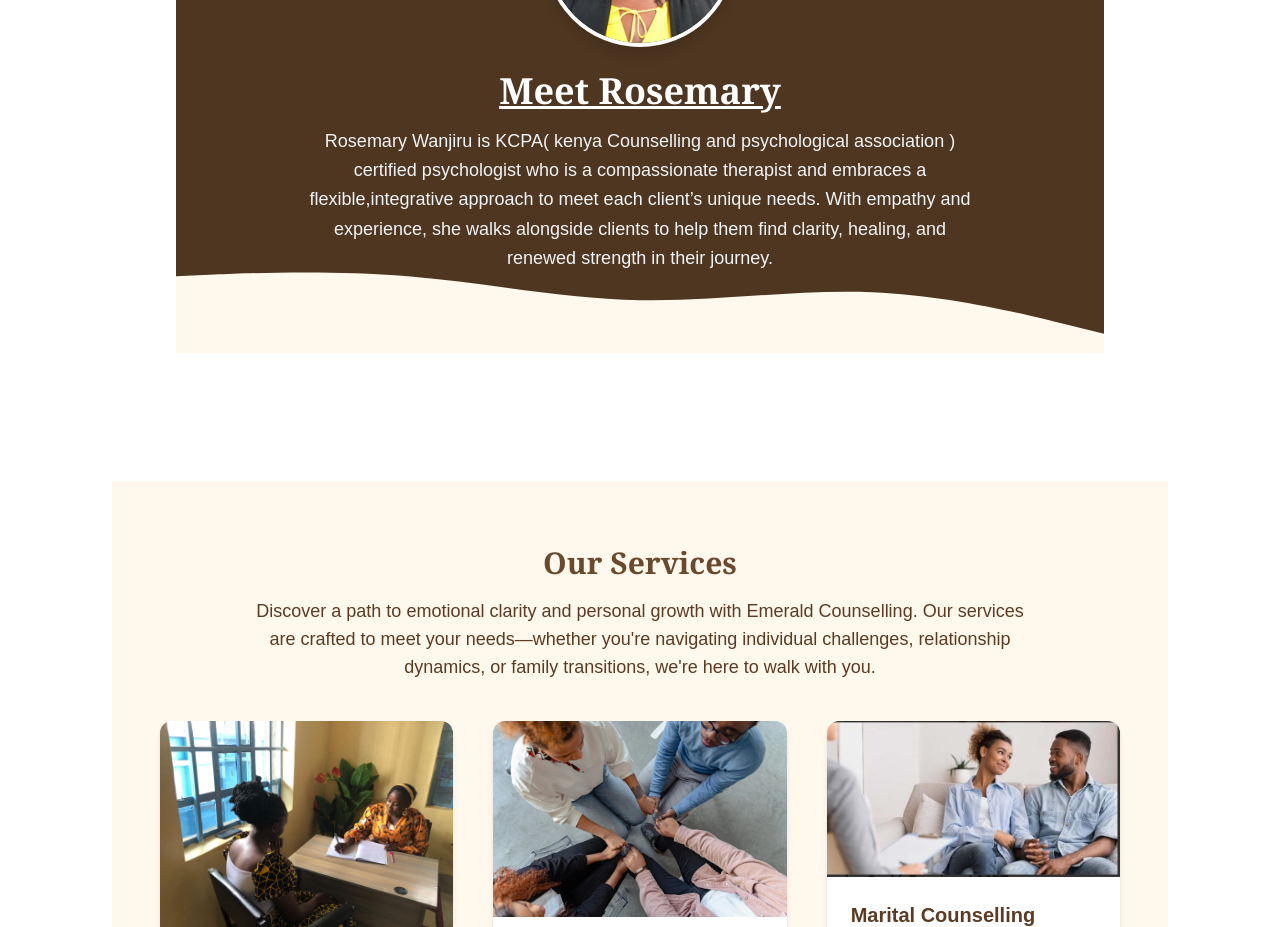
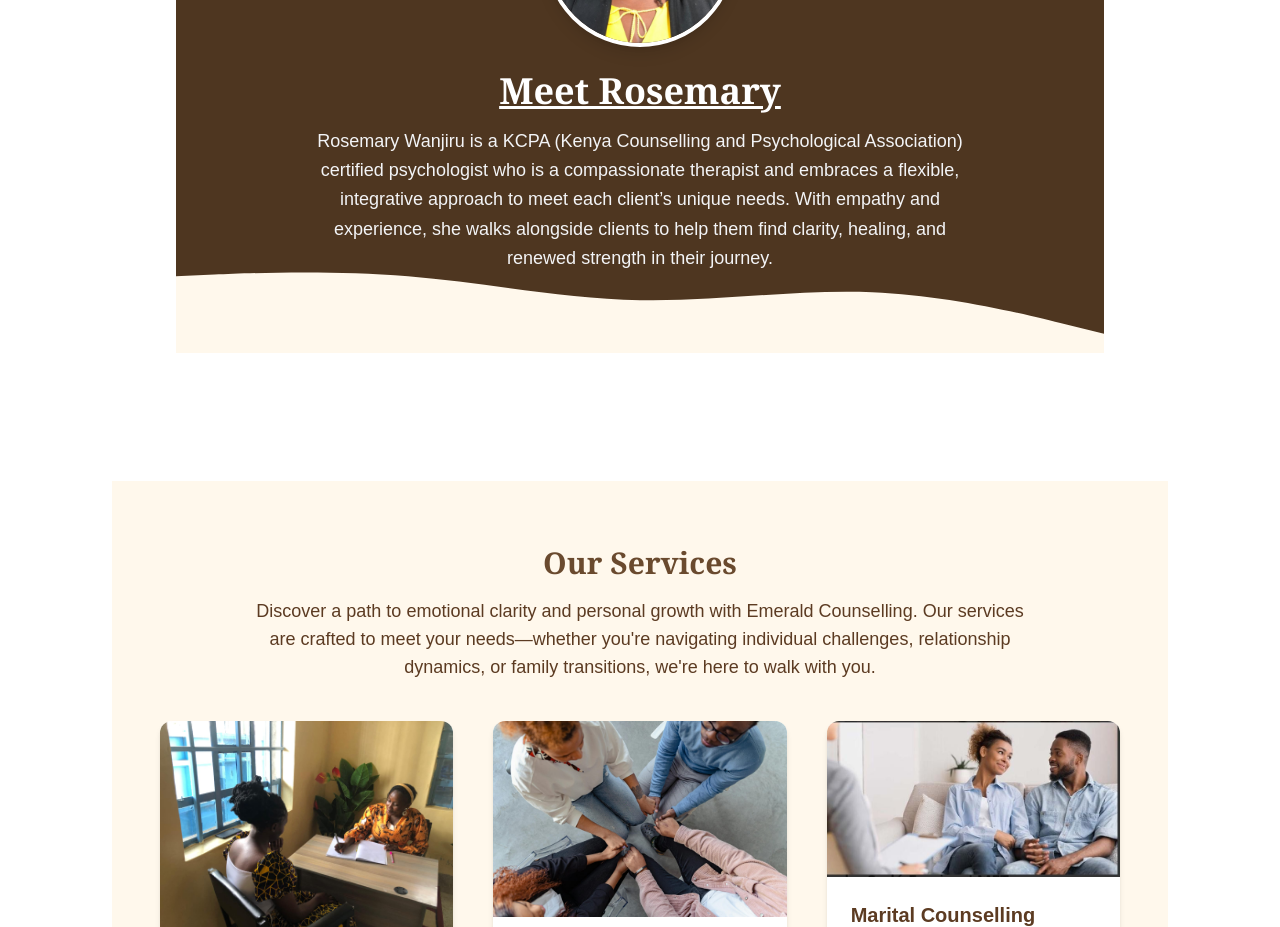
Before and after one commit to mburuian/emerald-webpage, a Next.js app: page / in a window 1280 px wide. Shown: the part 1920-2847 px from the top of the page. Built offline with nearby package versions, Linux system fonts and the light colour scheme; no server answers.

Commit message:
slight changes

```diff
--- a/src/app/page.tsx
+++ b/src/app/page.tsx
@@ -61,10 +61,11 @@ export default function Home() {
     <h2 className="text-3xl md:text-4xl font-serif font-bold underline text-white mb-4">Meet Rosemary</h2>
 
     <p className="text-base md:text-lg max-w-2xl leading-relaxed text-gray-100">
-      Rosemary Wanjiru is KCPA( kenya Counselling and psychological association ) certified psychologist who is a compassionate  therapist and embraces a flexible,integrative
-      approach to meet each client’s unique needs. With empathy and experience, she walks alongside
-      clients to help them find clarity, healing, and renewed strength in their journey.
-    </p>
+  Rosemary Wanjiru is a KCPA (Kenya Counselling and Psychological Association) certified psychologist who is a compassionate therapist and embraces a flexible,
+  integrative approach to meet each client’s unique needs. With empathy and experience,
+  she walks alongside clients to help them find clarity, healing, and renewed strength in their journey.
+</p>
+
   </div>
 
   {/* Bottom Wave Shape */}
```
